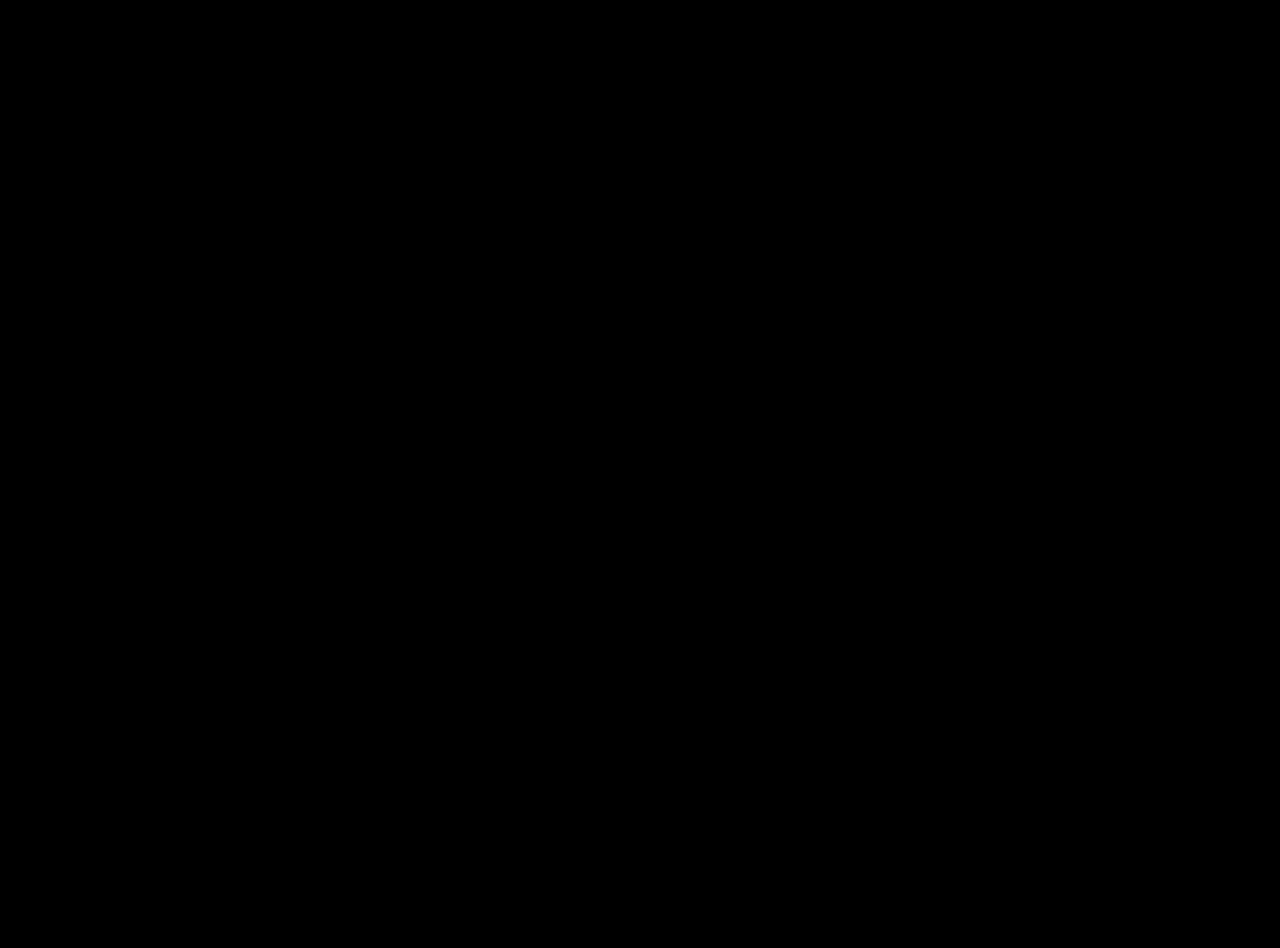
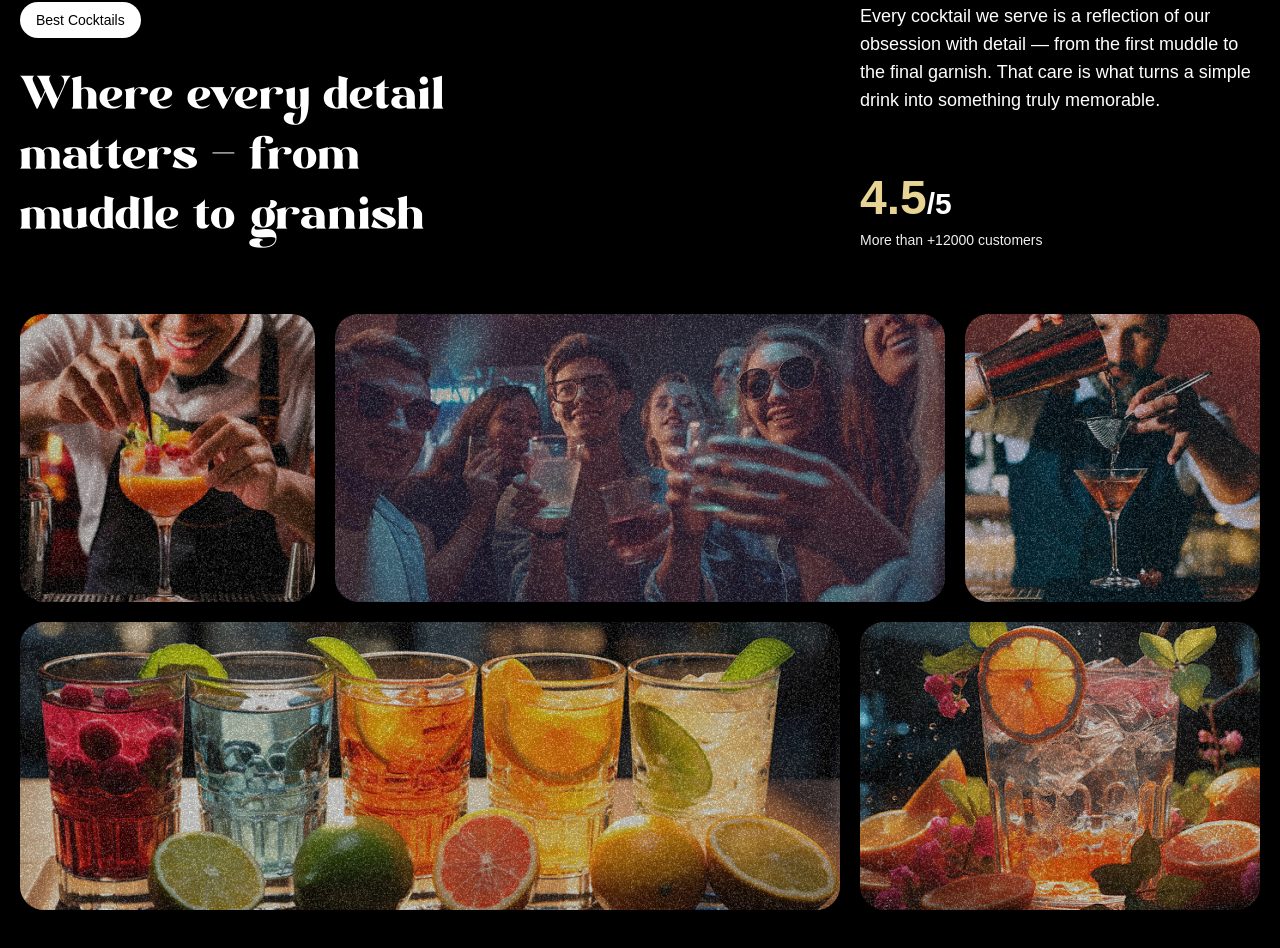
Before and after one commit to burcinismail8/mojito_gsap_app, a React (Vite) app: page / in a window 1280 px wide. Shown: the part 1710-2658 px from the top of the page. Before the commit the page ends 1600 px from the top, so only its background shows below. Built offline with nearby package versions, Linux system fonts and the light colour scheme; a web font is replaced by a local one.

Commit message:
About section

```diff
--- a/src/App.jsx
+++ b/src/App.jsx
@@ -4,6 +4,7 @@
 import NavBar from "./components/NavBar";
 import Hero from "./components/Hero";
 import Cocktails from "./components/Cocktails";
+import About from "./components/About";
 
 gsap.registerPlugin(ScrollTrigger, SplitText);
 const App = () => {
@@ -12,6 +13,7 @@
       <NavBar />
       <Hero />
       <Cocktails />
+      <About />
     </main>
   );
 };
--- /dev/null
+++ b/src/components/About.jsx
@@ -0,0 +1,94 @@
+import { useGSAP } from "@gsap/react";
+import gsap from "gsap";
+import { SplitText } from "gsap/all";
+import React from "react";
+
+const About = () => {
+  useGSAP(() => {
+    const titleSplit = SplitText.create("#about h2", { type: "words" });
+    const scrollTimeline = gsap.timeline({
+      scrollTrigger: {
+        trigger: "#about",
+        start: "top center",
+      },
+    });
+
+    scrollTimeline
+      .from(titleSplit.words, {
+        opacity: 0,
+        duration: 1,
+        yPercent: 100,
+        ease: "expo.out",
+        stagger: 0.02,
+      })
+      .from(
+        ".top-grid div, .bottom-grid div",
+        {
+          opacity: 0,
+          duration: 1,
+          ease: "power1.inOut",
+          stagger: 0.04,
+        },
+        "-=0.5"
+      );
+  });
+  return (
+    <div id="about">
+      <div className="mb-16 md:px-0 px-5">
+        <div className="content">
+          <div className="md:col-span-8">
+            <p className="badge">Best Cocktails</p>
+            <h2>
+              Where every detail matters <span className="text-white">-</span>{" "}
+              from muddle to granish
+            </h2>
+          </div>
+          <div className="sub-content">
+            <p>
+              Every cocktail we serve is a reflection of our obsession with
+              detail — from the first muddle to the final garnish. That care is
+              what turns a simple drink into something truly memorable.
+            </p>
+            <div>
+              <p className="md:text-3xl text-xl font-bold">
+                <span>4.5</span>/5
+              </p>
+              <p className="text-sm text-white-100">
+                More than +12000 customers
+              </p>
+            </div>
+          </div>
+        </div>
+      </div>
+      <div className="top-grid">
+        <div className="md:col-span-3">
+          <div className="noisy" />
+          <img src="/images/abt1.png" alt="grid-img-1" />
+        </div>
+
+        <div className="md:col-span-6">
+          <div className="noisy" />
+          <img src="/images/abt2.png" alt="grid-img-2" />
+        </div>
+
+        <div className="md:col-span-3">
+          <div className="noisy" />
+          <img src="/images/abt5.png" alt="grid-img-5" />
+        </div>
+      </div>
+      <div className="bottom-grid">
+        <div className="md:col-span-8">
+          <div className="noisy" />
+          <img src="/images/abt3.png" alt="grid-img-3" />
+        </div>
+
+        <div className="md:col-span-4">
+          <div className="noisy" />
+          <img src="/images/abt4.png" alt="grid-img-4" />
+        </div>
+      </div>
+    </div>
+  );
+};
+
+export default About;
```
